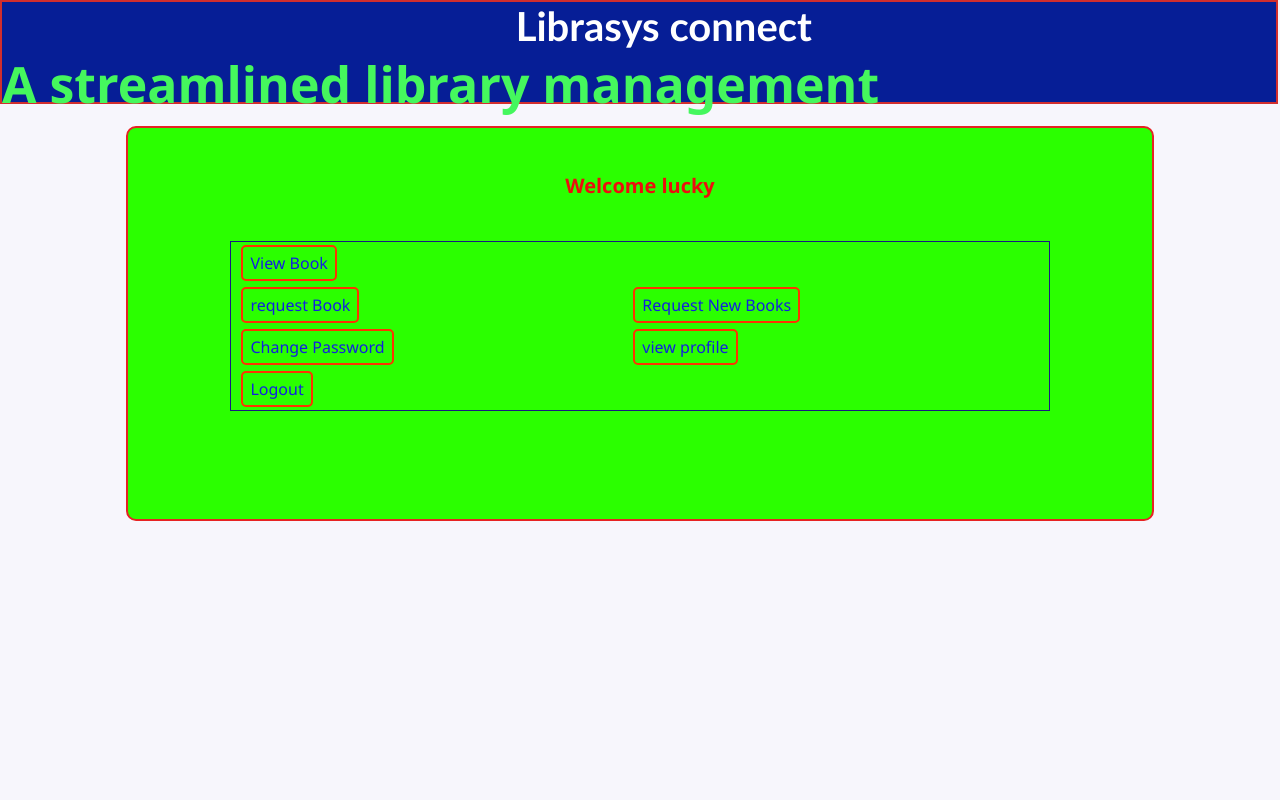
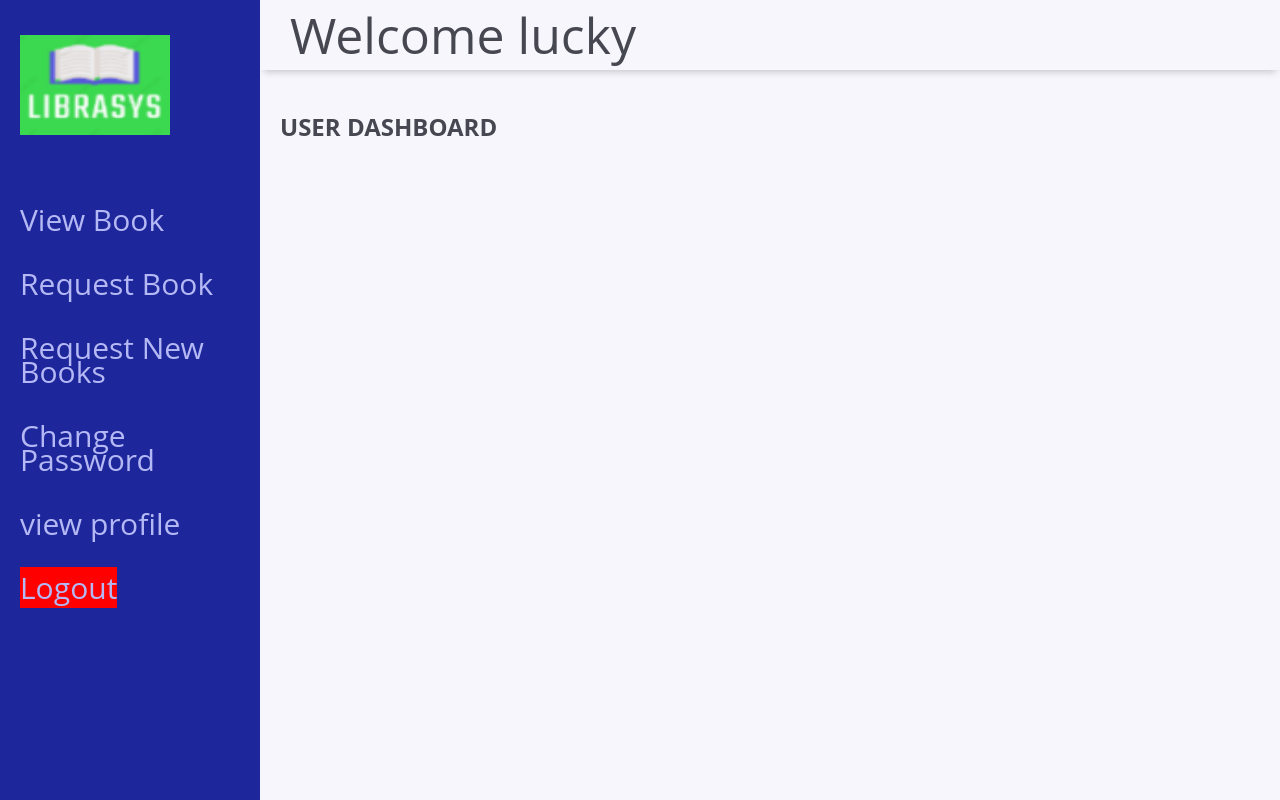
Before and after one commit to lk-labs/Library-Management-System, a PHP site: page /home.php in a window 1280 px wide. Run offline with PHP 8.4, Linux system fonts and the light colour scheme; a user stored in the database is signed in; data comes from the database, SQL or seed files in the repository.

Commit message:
librasys

```diff
--- a/home.php
+++ b/home.php
@@ -10,55 +10,90 @@ $b = mysqli_fetch_array($a);
 $name = $b['name'];
 ?>
 <!DOCTYPE html>
-<html>
+<html lang="en">
 
 <head>
-	<meta http-equiv="Content-Type" content="text/html; charset=utf-8" />
-	<title>Library Management System</title>
-	<link href="stylesheet.css" rel="stylesheet" type="text/css" />
+    <meta charset="UTF-8">
+    <meta name="viewport" content="width=device-width, initial-scale=1.0">
+    <title>Admin Dashboard</title>
+    <!-- Custom CSS -->
+    <link rel="stylesheet" href="stylesheet.css">
+    <style>
+        #logoutbtn {
+            background-color: red;
+        }
+        img{
+            width: 150px;
+            height: 100px;
+        }
+    </style>
 </head>
 
 <body>
-	<div id="banner">
-		<span class="head">Librasys connect</span><br />
-		<marquee class="clg" direction="right" behavior="alternate" scrollamount="1">A streamlined library management
-		</marquee>
-	</div>
-	<br />
+    <div class="grid-container">
 
-	<div align="center">
-		<div id="wrapper">
-			<br />
-			<br />
+        <!-- Header -->
+        <header class="header">
+            <div>
+                <span class="Welcome">Welcome
+                    <?php echo $name; ?>
+                </span>
+            </div>
+        </header>
+        <!-- End Header -->
 
-			<span class="SubHead">Welcome
-				<?php echo $name; ?>
-			</span>
-			<br />
-			<br />
-			<table border="0" class="table" cellpadding="10" cellspacing="10">
-				<tr>
-					<td><a href="viewBook.php" class="Command">View Book</a></td>
-				<tr>
-					<td><a href="issueBook.php" class="Command">request Book</a></td>
-					<td><a href="request.php" class="Command">Request New Books</a></td>
-				</tr>
-				<tr>
-					<td><a href="changePassword.php" class="Command">Change Password</a></td>
-					<td><a href="viewProfile.php" class="Command">view profile</a></td>
-				</tr>
-				<td><a href="logout.php" class="Command">Logout</a></td>
-				</tr>
 
-			</table>
-			<br />
-			<br />
+        <!-- Sidebar -->
+        <aside id="sidebar">
+            <div class="sidebar-title">
+                <div class="sidebar-brand">
+                    <span class="material-icons-outlined"><img src="images/logo.png" alt=""></span>
+                </div>
+            </div>
 
-			<br />
-			<br />
+            <ul class="sidebar-list">
+                <li class="sidebar-list-item">
+                    <a href="viewBook.php">
+                        <span class="material-icons-outlined">View Book</span>
+                    </a>
+                </li>
+                <li class="sidebar-list-item">
+                    <a href="issueBook.php">
+                        <span class="material-icons-outlined">Request Book</span>
+                    </a>
+                </li>
+                <li class="sidebar-list-item">
+                    <a href="request.php">
+                        <span class="material-icons-outlined">Request New Books</span>
+                    </a>
+                </li>
+                <li class="sidebar-list-item">
+                    <a href="changePassword.php">
+                        <span class="material-icons-outlined">Change Password</span>
+                    </a>
+                </li>
+                <li class="sidebar-list-item">
+                    <a href="viewProfile.php">
+                        <span class="material-icons-outlined">view profile</span>
+                    </a>
+                </li>
+                <li class="sidebar-list-item">
+                    <a href="logout.php">
+                        <span class="material-icons-outlined" id="logoutbtn">Logout</span>
+                    </a>
+                </li>
+            </ul>
+        </aside>
+        <!-- End Sidebar -->
 
-		</div>
-	</div>
+        <!-- Main -->
+        <main class="main-container">
+            <div class="main-title">
+                <h2>USER DASHBOARD</h2>
+            </div>
+        </main>
+
+    </div>
 </body>
 
 </html>
--- a/stylesheet.css
+++ b/stylesheet.css
@@ -221,7 +221,7 @@ body {
 
   .main-cards {
 	display: grid;
-	grid-template-columns: 1fr 1fr 1fr 1fr;
+	grid-template-columns: 1fr 1fr 1fr 1fr 1fr;
 	gap: 20px;
 	margin: 20px 0;
   }
@@ -251,6 +251,9 @@ body {
   .card:nth-child(4) {
 	background-color: rgb(29, 38, 154);
   }
+  .card:nth-child(5) {
+	background-color: rgb(117, 21, 117);
+  }
 
   .card-inner {
 	display: flex;
```
Also changed, not shown: adminhome.php (+15 -12 lines).
